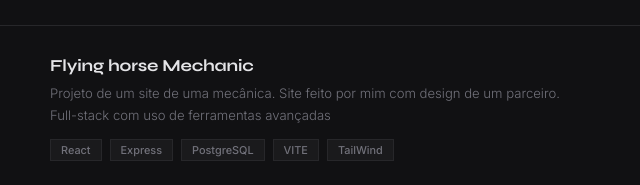
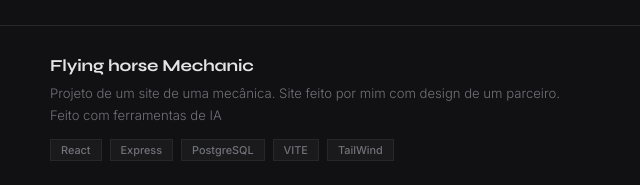
Before and after one commit to Konazin/Konazin.github.io, a plain HTML site: page index.html in a window 1280 px wide. Shown: the part 1847-2032 px from the top of the page, 90-730 px from the left. Drawn offline with Linux system fonts and the light colour scheme.

Commit message:
Update index.html

```diff
--- a/index.html
+++ b/index.html
@@ -665,7 +665,7 @@
         <span class="proj-num">0.5</span>
         <div class="proj-body">
           <div class="proj-name">Flying horse Mechanic</div>
-          <p class="proj-desc">Projeto de um site de uma mecânica. Site feito por mim com design de um parceiro. Full-stack com uso de ferramentas avançadas</p>
+          <p class="proj-desc">Projeto de um site de uma mecânica. Site feito por mim com design de um parceiro. Feito com ferramentas de IA</p>
           <div class="proj-stack">
             <span class="stack-tag">React</span>
             <span class="stack-tag">Express</span>
```
